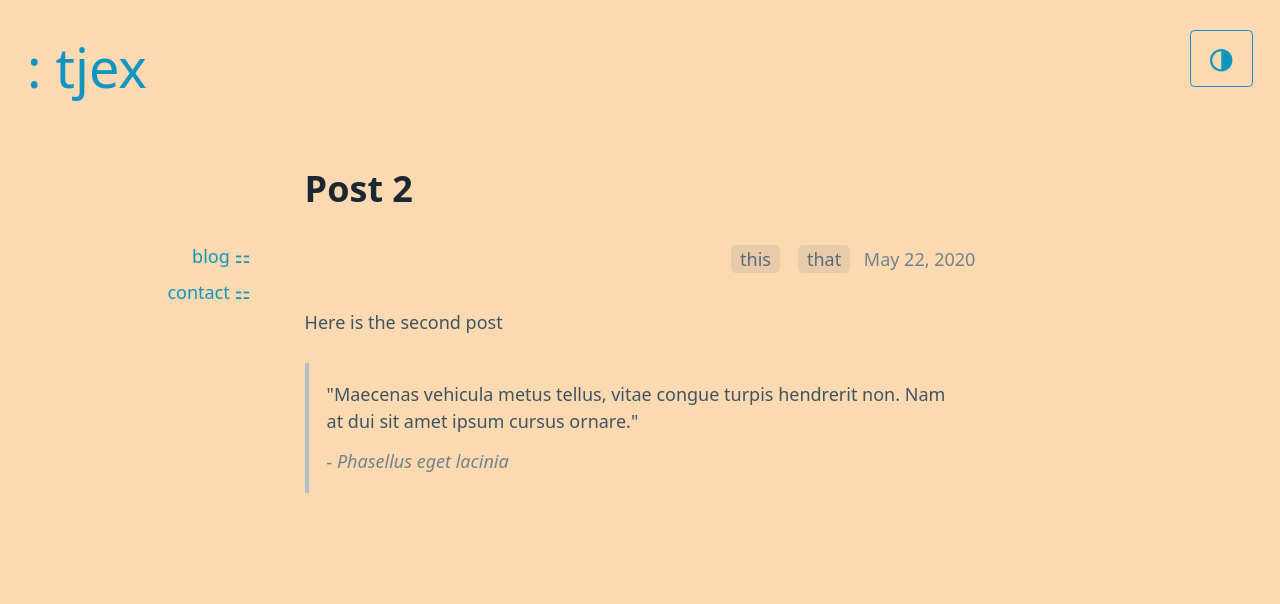
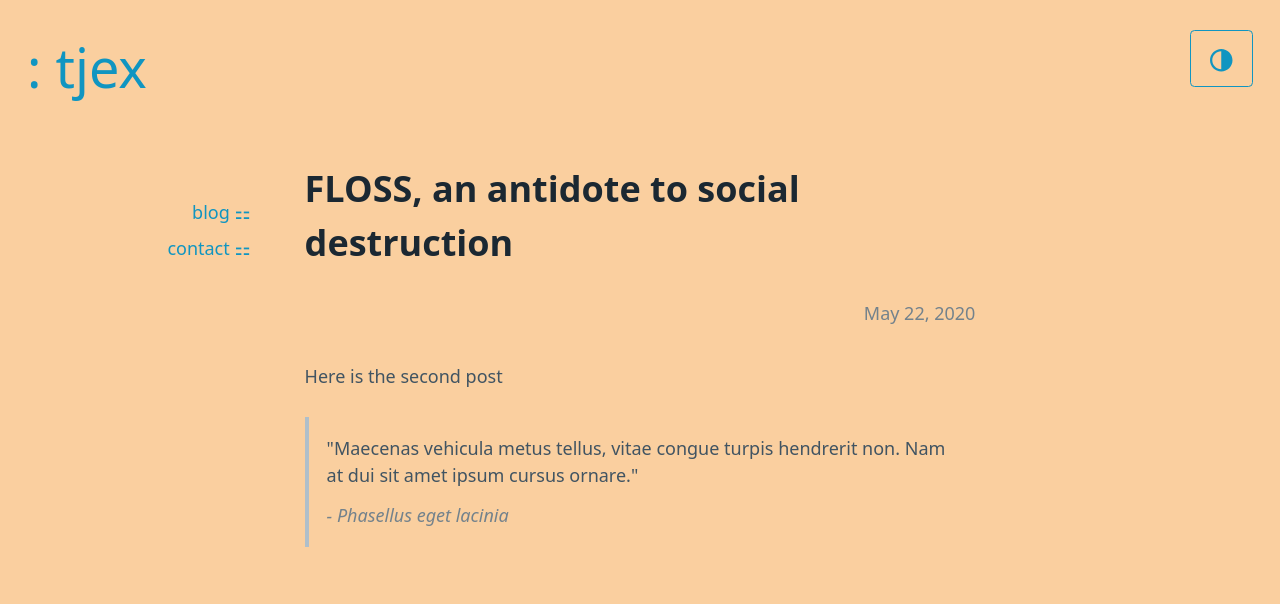
Before and after one commit to tjex/tjex.github.io, an Astro site: page /blog/post-2 in a window 1280 px wide. Built offline with nearby package versions, Linux system fonts and the light colour scheme; Astro itself is replaced by a stand-in of ours.

Commit message:
Revert "tags in post info line done"
This reverts commit e0c6c3099e9df6a025d4b3e8238904bf0aff6b01.

```diff
--- a/src/components/BaseHead.astro
+++ b/src/components/BaseHead.astro
@@ -18,6 +18,7 @@ const image = new URL(Astro.props.image || './social.png', Astro.site);
 
 <meta charset="utf-8" />
 <meta name="viewport" content="width=device-width, initial-scale=1, viewport-fit=cover" />
+
 
 <!-- Primary Meta Tags -->
 <title>tjex ~ {title || settings.title}</title>
@@ -44,7 +45,7 @@ const image = new URL(Astro.props.image || './social.png', Astro.site);
 <meta property="twitter:description" content={description} />
 <meta property="twitter:image" content={image} />
 
-<!-- Google Fonts
+<!-- Google Fonts -->
 <link rel="preconnect" href="https://fonts.googleapis.com">
 <link rel="preconnect" href="https://fonts.gstatic.com" crossorigin>
 <link
@@ -69,4 +70,3 @@ onload="this.onload=null;this.rel='stylesheet'">
     rel="stylesheet"
     type="text/css">
 </noscript>
--->
--- a/src/components/Tags.astro
+++ b/src/components/Tags.astro
@@ -23,10 +23,17 @@ const { posts } = Astro.props;
 const { tags } = Astro.props;
 ---
 
-{ tags.map((tag) => ( <a class="tag" href={`/tags/${tag}`}>{tag}</a>)) }
+<!--
+<div class="tags">
+    {
+        tags.map((tag) => (
+            <p class="tag">
+                <a href={`/tags/${tag}`}>{tag}</a>
+            </p>
+        ))
+    }
 
 
-<!--
     <p>Posts tagged with {tag}</p>
 
     {
--- a/src/layouts/Post.astro
+++ b/src/layouts/Post.astro
@@ -5,7 +5,7 @@ import Layout from './Base.astro';
 import SideLeftPage from '../components/SideLeftPage.astro';
 import SideRightBlank from '../components/SideRightBlank.astro';
 import Header from '../components/Header.astro';
-import Tags from "../components/Tags.astro";
+
 const { frontmatter } = Astro.props;
 ---
 
@@ -19,7 +19,7 @@ const { frontmatter } = Astro.props;
       {frontmatter.image && <img width="720" height="420" class="post-main__img" loading="lazy" src={frontmatter.image} alt={frontmatter.alt} />}
       <h1>{frontmatter.title}</h1>
       <div class="post-info">
-      <Tags tags={frontmatter.tags} /><time>{frontmatter.publishDate}</time>
+      <time>{frontmatter.publishDate}</time>
       </div>
       <slot />
     </article>
--- a/src/pages/blog/post-2.md
+++ b/src/pages/blog/post-2.md
@@ -1,12 +1,11 @@
 ---
 layout: ../../layouts/Post.astro
-title: Post 2
+title: FLOSS, an antidote to social destruction
 description: This is an example blog post
 publishDate: May 22, 2020
 author: "tjex"
 image:
 alt: Trees in the mountains
-tags: ['this', 'that']
 ---
 
 Here is the second post
--- a/src/styles/global.css
+++ b/src/styles/global.css
@@ -9,8 +9,8 @@
  * Theme: tjex.net
  */
 :root {
-  --font-family: system-ui, -apple-system, "Segoe UI", "Helvetica", "Roboto", "Ubuntu",
-    "Cantarell", "Oxygen-Sans", "Noto Sans", sans-serif, "Apple Color Emoji", "Segoe UI Emoji",
+  --font-family: system-ui, -apple-system, "Segoe UI", "Roboto", "Ubuntu",
+    "Cantarell", "Noto Sans", sans-serif, "Apple Color Emoji", "Segoe UI Emoji",
     "Segoe UI Symbol", "Noto Color Emoji";
   --line-height: 1.5;
   --font-weight: 400;
@@ -133,29 +133,9 @@ kbd {
   --font-weight: bolder;
 }
 
-.site-heading {
-  font-size: 3em;
-  flex-grow: 0;
-}
-
-.post-info {
-  color: hsl(205, 10%, 50%);
-  text-align: right;
-  margin-bottom: var(--block-spacing-vertical);
-}
-
-.tag {
-  color: var(--secondary);
-  margin: 0.5em;
-  border: none;
-  border-radius: 0.3em;
-  padding: 0.1em 0.5em;
-  background-color: var(--secondary-focus);
-}
-
 [data-theme=light],
 :root:not([data-theme=dark]) {
-  --background-color: hsl(32, 90%, 84%);
+  --background-color: #facf9f;
   --color: hsl(205, 20%, 32%);
   --h1-color: hsl(205, 30%, 15%);
   --h2-color: #24333e;
@@ -172,7 +152,7 @@ kbd {
   --secondary: hsl(205, 15%, 41%);
   --secondary-hover: hsl(205, 20%, 32%);
   --secondary-focus: rgba(89, 107, 120, 0.125);
-  --secondary-inverse: #2d2d2d;
+  --secondary-inverse: #d4d4d4;
   --contrast: hsl(205, 30%, 15%);
   --contrast-hover: #2d2d2d;
   --contrast-focus: rgba(89, 107, 120, 0.125);
@@ -479,6 +459,12 @@ progress,
   accent-color: var(--primary);
 }
 
+.post-info {
+  color: hsl(205, 10%, 50%);
+  text-align: right;
+  margin-bottom: var(--block-spacing-vertical);
+}
+
 .header {
   display: flex;
   justify-content: space-between;
@@ -489,6 +475,11 @@ progress,
 .wrapper {
   display: flex;
   flex-flow: row wrap;
+}
+
+.site-heading {
+  font-size: 3em;
+  flex-grow: 0;
 }
 
 .wrapper > * {
@@ -507,13 +498,13 @@ progress,
   display: flex;
   gap: 0.5em;
   flex-direction: column;
-  padding-top: calc(var(--spacing) * 6);
+  padding-top: calc(var(--spacing) * 3.55);
   text-align: right;
 }
 
 /*code for right sidebar */
 .aside-2 {
-  padding-top: calc(var(--spacing) * 6);
+  padding-top: calc(var(--spacing) * 3.55);
 }
 
 /* from: https://css-tricks.com/snippets/css/a-guide-to-flexbox/#aa-examples */
@@ -690,6 +681,7 @@ a,
   --color: var(--primary);
   --background-color: transparent;
   outline: none;
+  background-color: var(--background-color);
   color: var(--color);
   text-decoration: var(--text-decoration);
 }
```
Also changed, not shown: 1 other file.
